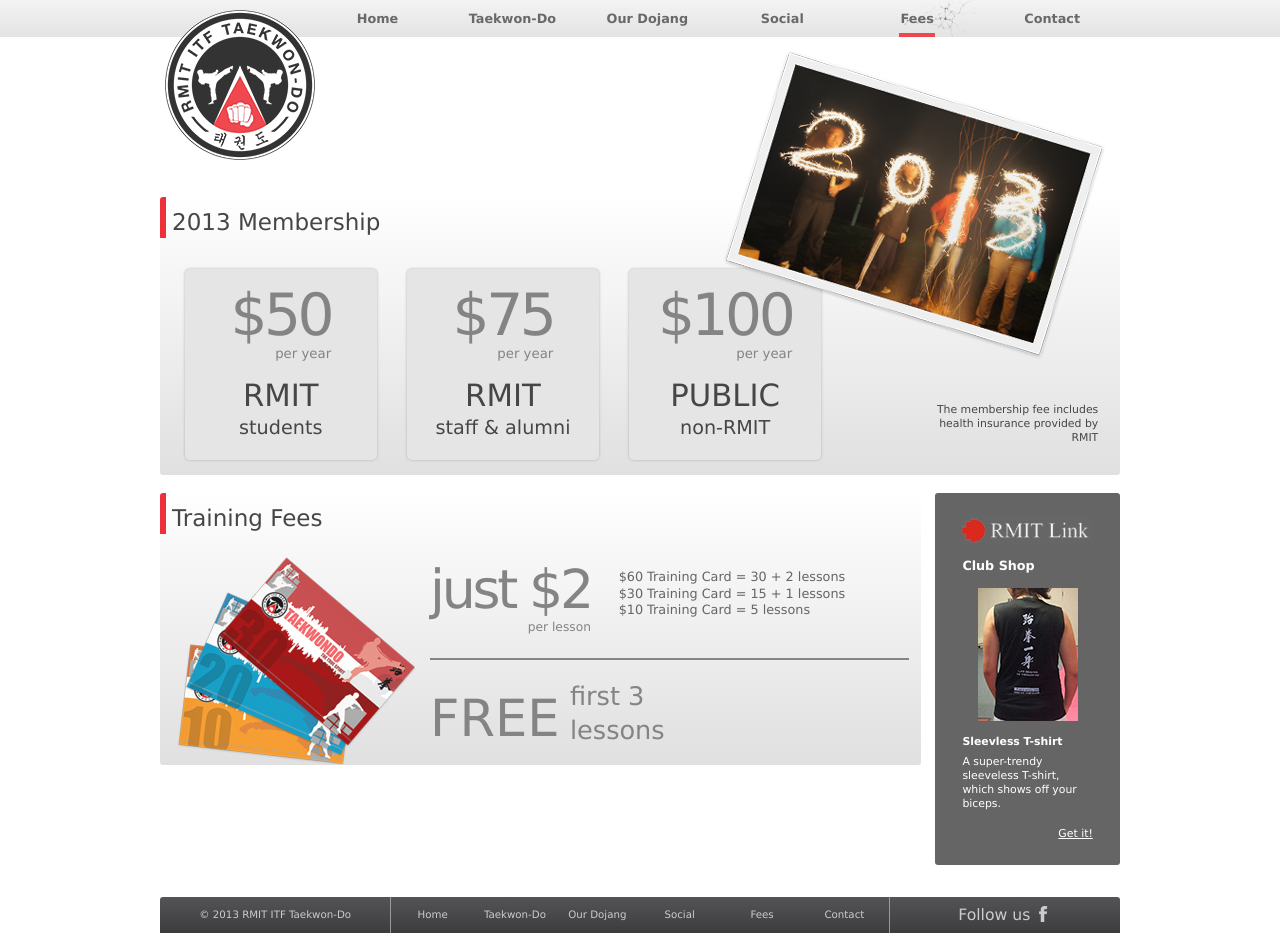
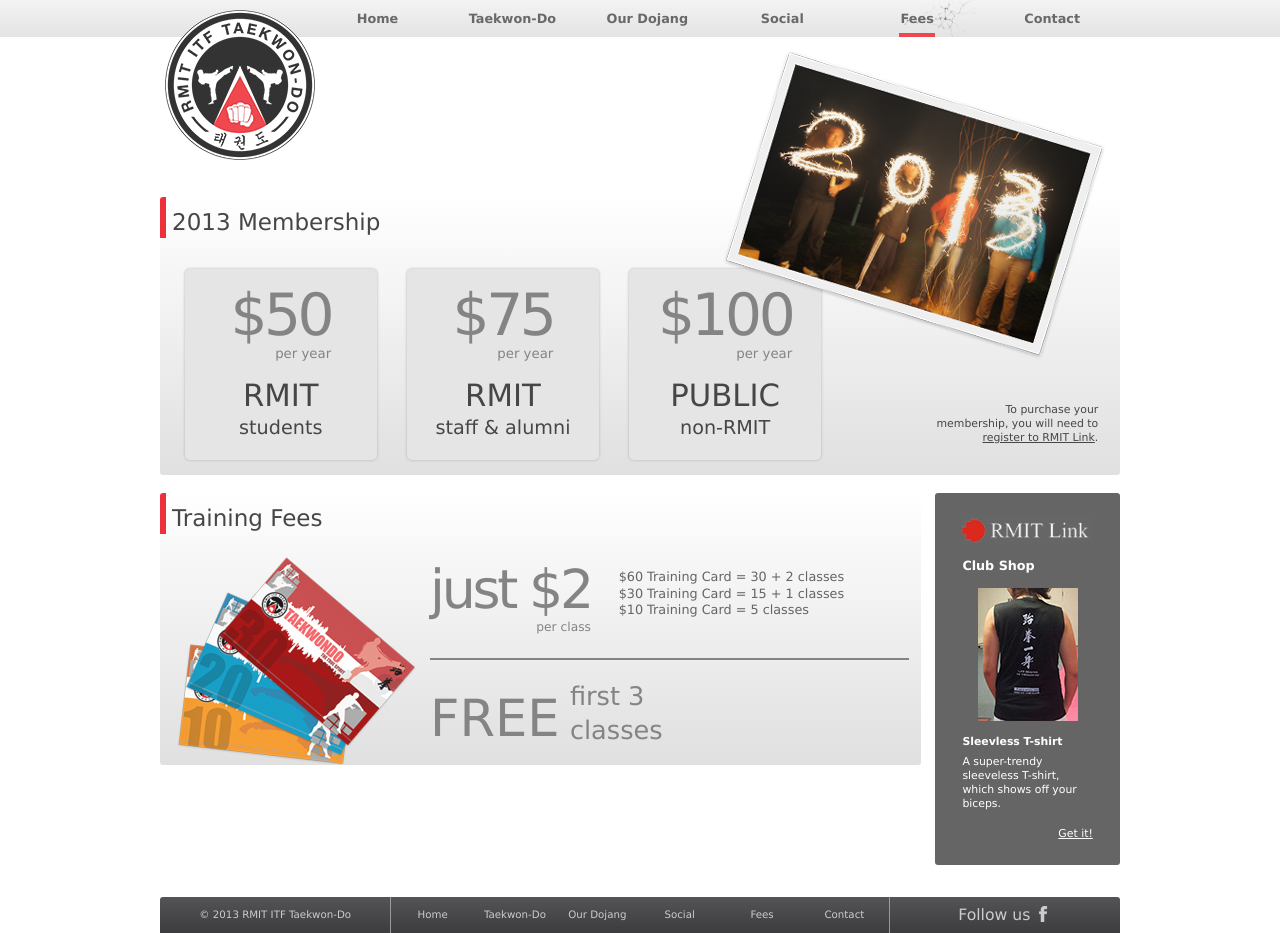
Before and after one commit to axelboc/website-rmittkd, a PHP site: page /fees.php in a window 1280 px wide. Run offline with PHP 8.4, Linux system fonts and the light colour scheme; some libraries are stand-ins or nearby versions.

Commit message:
Change 'lessons' to 'classes' + remove unused classes

```diff
--- a/src/fees.php
+++ b/src/fees.php
@@ -32,19 +32,19 @@
 							</a>
 						</li>
 						<li class="mbrship-opt">
-							<a href="https://rmitlink.rmit.edu.au/Store/Product.aspx?PID=364" class="mbrship-opt-link mbrship-opt-link--middle row" title="Purchase it on RMIT Link (new window)" target="_blank">
+							<a href="https://rmitlink.rmit.edu.au/Store/Product.aspx?PID=364" class="mbrship-opt-link row" title="Purchase it on RMIT Link (new window)" target="_blank">
 								<span class="mbrship-fee fee"><span class="fee-val">$75</span> <span class="fee-period">per year</span></span>
 								<span class="mbrship-group"><span>RMIT</span> staff &amp; alumni</span>
 							</a>
 						</li>
 						<li class="mbrship-opt">
-							<a href="https://rmitlink.rmit.edu.au/Store/Product.aspx?PID=364" class="mbrship-opt-link mbrship-opt-link--right row" title="Purchase it on RMIT Link (new window)" target="_blank">
+							<a href="https://rmitlink.rmit.edu.au/Store/Product.aspx?PID=364" class="mbrship-opt-link row" title="Purchase it on RMIT Link (new window)" target="_blank">
 								<span class="mbrship-fee fee"><span class="fee-val">$100</span> <span class="fee-period">per year</span></span>
 								<span class="mbrship-group"><span>Public</span> non-RMIT</span>
 							</a>
 						</li>
 					</ul>
-					<p class="mbrship-note">The membership fee includes health insurance provided by RMIT</p>
+					<p class="mbrship-note">To purchase your membership, you will need to <a href="https://rmitlink.rmit.edu.au/Common/Register.aspx?R=1" class="link-blend" target="_blank">register to RMIT Link</a>.</p>
 				</div>
 			</header>
 			<div class="row">
@@ -54,14 +54,14 @@
 						<div class="lessons section-content row">
 							<img class="lessons-cards-img" src="images/training-cards.png" width="250" height="210" alt="">
 							<div class="lessons-fee row">
-								<p class="lessons-each fee"><span class="fee-val">just $2</span> <span class="fee-period">per lesson</span></p>
+								<p class="lessons-each fee"><span class="fee-val">just $2</span> <span class="fee-period">per class</span></p>
 								<ul class="lessons-cards list-reset links-blend links-inv">
-									<li><a href="https://rmitlink.rmit.edu.au/Store/Product.aspx?PID=146" title="Purchase it on RMIT Link (new window)" target="_blank">$60 Training Card = 30 + 2 lessons</a></li>
-									<li><a href="https://rmitlink.rmit.edu.au/Store/Product.aspx?PID=144" title="Purchase it on RMIT Link (new window)" target="_blank">$30 Training Card = 15 + 1 lessons</a></li>
-									<li><a href="https://rmitlink.rmit.edu.au/Store/Product.aspx?PID=142" title="Purchase it on RMIT Link (new window)" target="_blank">$10 Training Card = 5 lessons</a></li>
+									<li><a href="https://rmitlink.rmit.edu.au/Store/Product.aspx?PID=146" title="Purchase it on RMIT Link (new window)" target="_blank">$60 Training Card = 30 + 2 classes</a></li>
+									<li><a href="https://rmitlink.rmit.edu.au/Store/Product.aspx?PID=144" title="Purchase it on RMIT Link (new window)" target="_blank">$30 Training Card = 15 + 1 classes</a></li>
+									<li><a href="https://rmitlink.rmit.edu.au/Store/Product.aspx?PID=142" title="Purchase it on RMIT Link (new window)" target="_blank">$10 Training Card = 5 classes</a></li>
 								</ul>
 							</div>
-							<p class="lessons-3free"><span class="lessons-free">Free</span> <span class="lessons-3">first 3 lessons</span></p>
+							<p class="lessons-3free"><span class="lessons-free">Free</span> <span class="lessons-3">first 3 classes</span></p>
 						</div>
 					</section>
 				</div>
```
